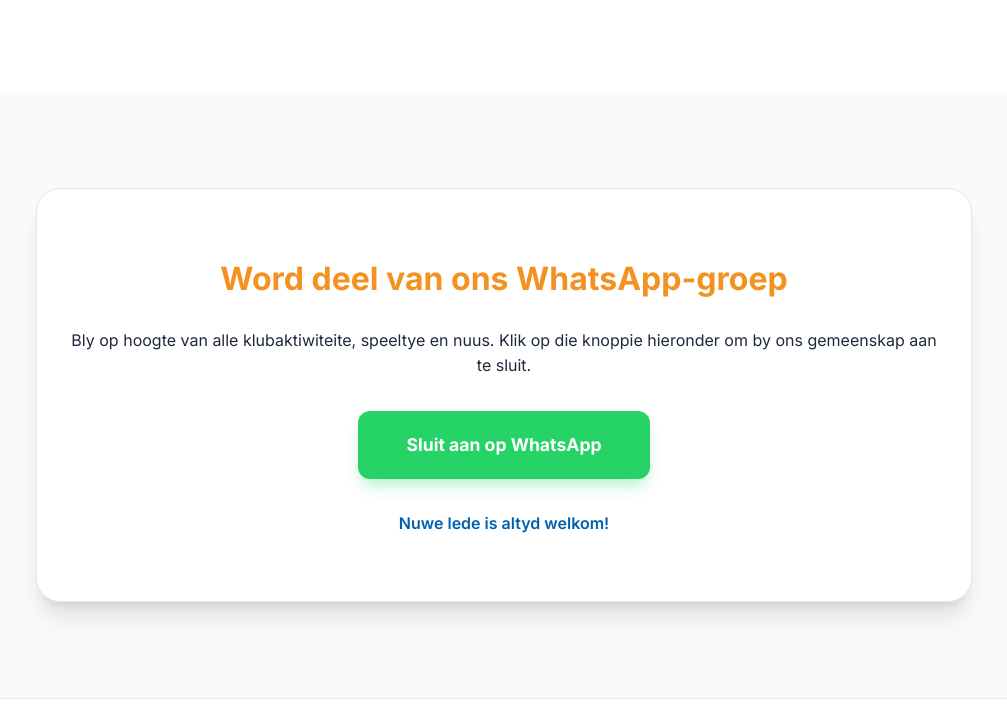
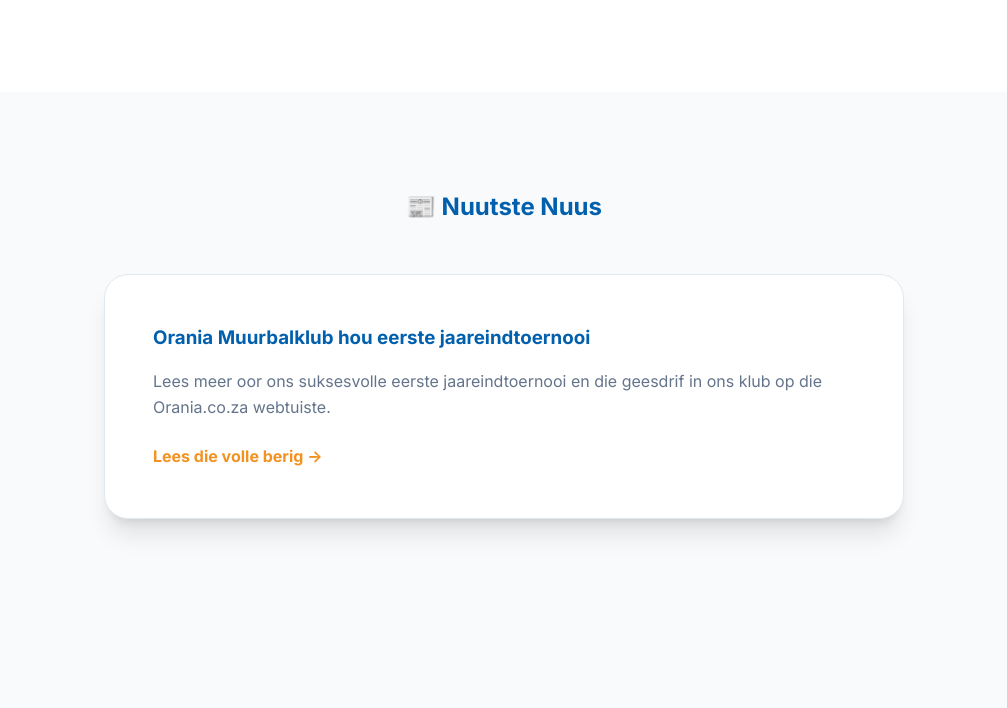
Before and after one commit to dvcorreia1984/muurbalklub, a website built with Vite: page index.html in a window 1280 px wide. Shown: the part 1215-1923 px from the top of the page, without its empty margins (136-1143 px from the left). Built offline with nearby package versions, Linux system fonts and the light colour scheme; files whose address does not match are found by name.

Commit message:
Add News section and navigation links

```diff
--- a/index.html
+++ b/index.html
@@ -19,6 +19,7 @@
             <div class="nav-links">
                 <a href="index.html">Tuis</a>
                 <a href="tournament.html">Toernooi</a>
+                <a href="#nuus">Nuus</a>
             </div>
         </nav>
 
@@ -50,6 +51,23 @@
         </div>
     </section>
 
+    <section class="section" id="nuus" style="background-color: #f8fafc;">
+        <div class="container">
+            <h2 style="color: var(--primary-blue); text-align: center; margin-bottom: 3rem;">📰 Nuutste Nuus</h2>
+            <div class="card" style="padding: 3rem; text-align: left; max-width: 800px; margin: 0 auto;">
+                <h3 style="color: var(--primary-blue); margin-bottom: 1rem;">Orania Muurbalklub hou eerste
+                    jaareindtoernooi</h3>
+                <p style="color: var(--text-muted); margin-bottom: 1.5rem;">
+                    Lees meer oor ons suksesvolle eerste jaareindtoernooi en die geesdrif in ons klub op die
+                    Orania.co.za webtuiste.
+                </p>
+                <a href="https://orania.co.za/orania-muurbalklub-hou-eerste-jaareindtoernooi/" target="_blank"
+                    style="color: var(--secondary-orange); font-weight: 700; text-decoration: none;">Lees die volle
+                    berig &rarr;</a>
+            </div>
+        </div>
+    </section>
+
     <section class="section" id="whatsapp">
         <div class="container">
             <div class="card">
```
Also changed, not shown: tournament.html (+1 -0 lines), dist/index.html.
